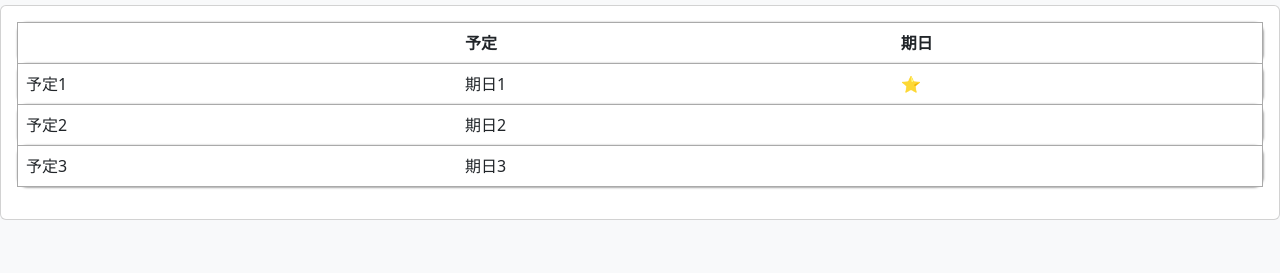
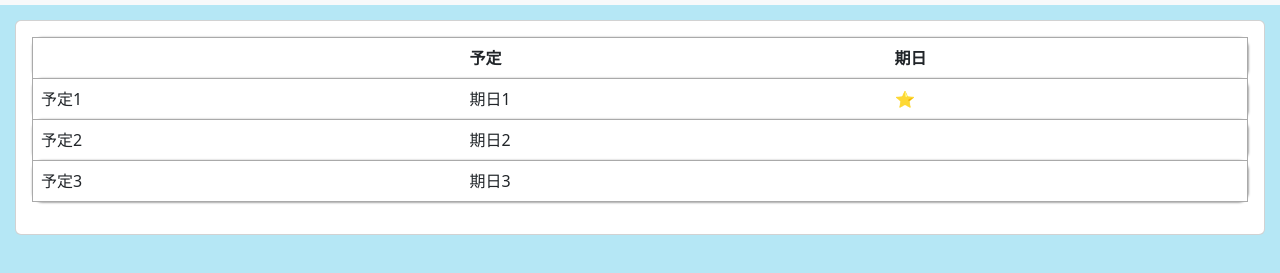
Before and after one commit to ut-code/todo-2023-hackathon, a plain HTML site: page output.html in a window 1280 px wide. Shown: the part 51-324 px from the top of the page. Drawn offline with nearby package versions, Linux system fonts and the light colour scheme.

Commit message:
frontend second branch ver7

```diff
--- a/output.css
+++ b/output.css
@@ -1,5 +1,5 @@
-  body {
-    background-color: rgb(248, 249, 250);
+body {
+    background-color: rgb(181, 231, 245);
   }
   .class1 {
     display: flex;
--- a/output.html
+++ b/output.html
@@ -17,7 +17,7 @@
           </a>
         </div>
       </nav>
-    <div class="card">
+    <div class="card" style="margin: 15px;">
         <div class="card-body">
     <table class="table" style="padding: 100px; background: #999">
         <thead>
```
